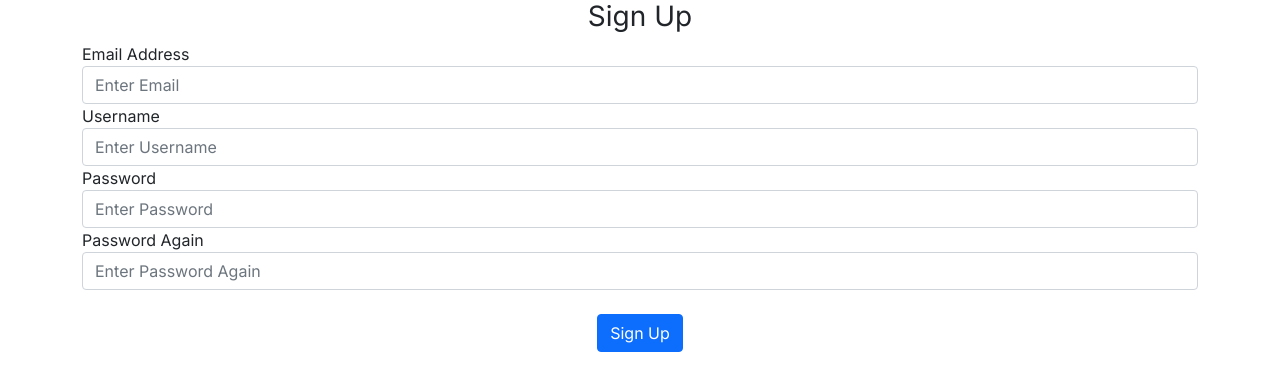
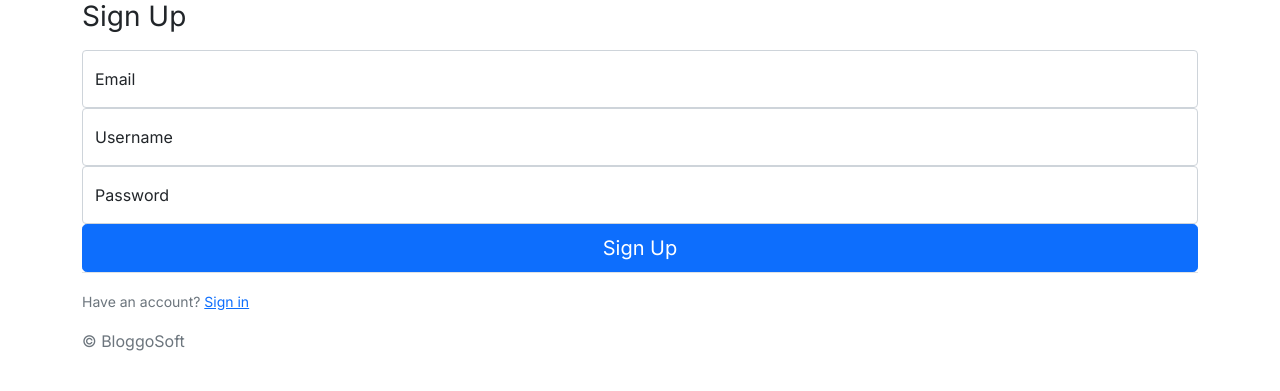
Before and after one commit to buckwheatone/flask_blog_twt, a Flask app: page /sign-up in a window 1280 px wide. Shown: the part 62-453 px from the top of the page. Run offline with Flask 2, Linux system fonts and the light colour scheme; some libraries are stand-ins or nearby versions.

Commit message:
update delete user, login, register with wtforms

```diff
--- a/website/auth.py
+++ b/website/auth.py
@@ -1,4 +1,7 @@
 from flask import Blueprint, render_template, redirect, url_for, request, flash
+from website.forms import RegistrationForm
+
+from website.forms import LoginForm
 from . import db
 from .models import User
 from flask_login import login_user, logout_user, login_required, current_user
@@ -9,64 +12,61 @@ auth = Blueprint("auth", __name__)
 
 @auth.route("/", methods=['GET', 'POST'])
 def landing():
-    if request.method == 'post':
-        return redirect('login')
-    return render_template("landing.html", user=current_user)
+    form = LoginForm()
+    # if request.method == 'post':
+    #     return redirect('login')
+    return render_template("landing.html", user=current_user, form=form)
 
 
 @auth.route("/login", methods=['GET', 'POST'])
 def login():
-    if request.method == 'POST':
-        email = request.form.get("email").lower()
-        password = request.form.get("password")
-
-        user = User.query.filter_by(email=email, active=1).first()
+    if current_user.is_authenticated:
+        return redirect(url_for('views.home'))
+    form = LoginForm()
+    print("form created")
+    print(f"em: {form.email.data}, pw: {form.password.data}")
+    user = User.query.filter_by(email=form.email.data, active=1).first()
+    if user:
+        print(user.email, user.password)
+    if form.submit():
+        print("submitted")
+    if form.validate():
+        print("validated")
+    if form.validate_on_submit():
+        print("submitted and validated")
+        user = User.query.filter_by(email=form.email.data, active=1).first()
         if user:
-            if check_password_hash(user.password, password):
-                flash("Logged in!", category='success')
-                login_user(user, remember=True)
-                return redirect(url_for('views.home'))
-            else:
-                flash('Password is incorrect.', category='error')
+            print("user exists")
+        if user and check_password_hash(user.password, form.password.data) :
+            login_user(user, remember=True)
+            flash("Logged in!", category='success')
+            next_page = request.args.get('next')
+            return redirect(next_page) if next_page else redirect(url_for('views.home'))
         else:
-            flash('Email does not exist.', category='error')
-
-    return render_template("login.html", user=current_user)
+            flash('Username and/or Password incorrect.', category='error')
+    return render_template("login.html", user=current_user, form=form)
 
 
 @auth.route("/sign-up", methods=['GET', 'POST'])
 def sign_up():
-    if request.method == 'POST':
-        email = request.form.get("email").lower()
-        username = request.form.get("username")
-        password1 = request.form.get("password1")
-        password2 = request.form.get("password2")
+    if current_user.is_authenticated:
+        return redirect(url_for('views.home'))
+    form = RegistrationForm()
+    if form.validate_on_submit():
 
-        email_exists = User.query.filter_by(email=email).first()
-        username_exists = User.query.filter_by(username=username).first()
+        new_user = User(
+                email=form.email.data.lower(),
+                username=form.username.data,
+                password=generate_password_hash(form.password.data,
+                method='sha256')
+            )
+        db.session.add(new_user)
+        db.session.commit()
+        login_user(new_user, remember=True)
+        flash(f"Account created for {form.username.data}!", category="success")
+        return redirect(url_for('auth.login'))
 
-        if email_exists:
-            flash('Email is already in use.', category='error')
-        elif username_exists:
-            flash('Username is already in use.', category='error')
-        elif password1 != password2:
-            flash('Password don\'t match!', category='error')
-        elif len(username) < 2:
-            flash('Username is too short.', category='error')
-        elif len(password1) < 6:
-            flash('Password is too short.', category='error')
-        elif len(email) < 4:
-            flash("Email is invalid.", category='error')
-        else:
-            new_user = User(email=email, username=username, password=generate_password_hash(
-                password1, method='sha256'))
-            db.session.add(new_user)
-            db.session.commit()
-            login_user(new_user, remember=True)
-            flash('User created!')
-            return redirect(url_for('views.home'))
-
-    return render_template("signup.html", user=current_user)
+    return render_template("signup.html", user=current_user, form=form)
 
 
 @auth.route("/logout")
--- a/website/forms.py
+++ b/website/forms.py
@@ -18,7 +18,6 @@ class LoginForm(FlaskForm):
                              DataRequired(),
                              length(min=8, max=200, message="Reminder: password must be at least 8 characters."),
                              ])
-    remember = BooleanField("Remember me")
     submit = SubmitField("Log in")
 
 class RegistrationForm(FlaskForm):
--- a/website/templates/signup.html
+++ b/website/templates/signup.html
@@ -1,46 +1,62 @@
 {% extends "base.html" %} {% block title %}Sign Up{% endblock %} {% block
 content %}
 <div class="container">
+<h3 class="mb-3">Sign Up</h3>
 <form method="POST">
-  <h3 align="center">Sign Up</h3>
-  <div class="form-group">
-    <label for="email">Email Address</label>
-    <input
-      type="text"
-      id="email"
-      name="email"
-      class="form-control"
-      placeholder="Enter Email"
-    />
-    <label for="username">Username</label>
-    <input
-      type="text"
-      id="username"
-      name="username"
-      class="form-control"
-      placeholder="Enter Username"
-    />
-    <label for="password1">Password</label>
-    <input
-      type="password"
-      id="password1"
-      name="password1"
-      class="form-control"
-      placeholder="Enter Password"
-    />
-    <label for="password2">Password Again</label>
-    <input
-      type="password"
-      id="password2"
-      name="password2"
-      class="form-control"
-      placeholder="Enter Password Again"
-    />
-    <br />
-    <div align="center">
-      <button class="btn btn-primary" type="submit">Sign Up</button>
-    </div>
+
+  {{ form.hidden_tag() }}
+
+  <div class="form-floating">
+    {% if form.email.errors %}
+      {{ form.email(class="form-control is-invalid", placeholder="name@example.com") }}
+      {% for error in form.email.errors %}
+        <div class="invalid-feedback">
+          <span>{{ error }}</span>
+        </div>
+      {% endfor %}
+    {% else %}
+      {{ form.email(class="form-control", id="floatingInput", placeholder="name@example.com") }}
+    {% endif %}
+    {{ form.email.label(for="floatingInput") }}
   </div>
+  <div class="form-floating">
+    {% if form.username.errors %}
+      {{ form.username(class="form-control is-invalid", placeholder="Username") }}
+      {% for error in form.username.errors %}
+        <div class="invalid-feedback">
+          <span>{{ error }}</span>
+        </div>
+      {% endfor %}
+    {% else %}
+      {{ form.username(class="form-control", id="floatingInput", placeholder="Username") }}
+    {% endif %}
+    {{ form.username.label(for="floatingInput") }}
+  </div>
+  <div class="form-floating">
+    {% if form.password.errors %}
+      {{ form.password(class="form-control is-invalid", placeholder="Password") }}
+      {% for error in form.password.errors %}
+        <div class="invalid-feedback">
+          <span>{{ error }}</span>
+        </div>
+      {% endfor %}
+    {% else %}
+      {{ form.password(class="form-control", id="floatingPassword", placeholder="Password")}}
+    {% endif %}
+    {{ form.password.label(for="floatingInput") }}
+  </div>
+
+  {{ form.submit(class="w-100 btn btn-lg btn-primary") }}
+
+  <div class="border-top pt-3">
+      <small class="text-muted">
+          Have an account? <a class="ml-2" href="{{ url_for('auth.login') }}">Sign in</a>
+      </small>
+  </div>
+
+  <p class="mt-3 mb-3 text-muted">&copy; BloggoSoft</p>
+
+
 </form>
 </div>
 {% endblock %}
```
Also changed, not shown: website/templates/landing.html (+45 -2 lines), website/templates/login.html (+39 -24 lines), website/templates/posts_div.html (+9 -11 lines), website/views.py (+10 -23 lines).
